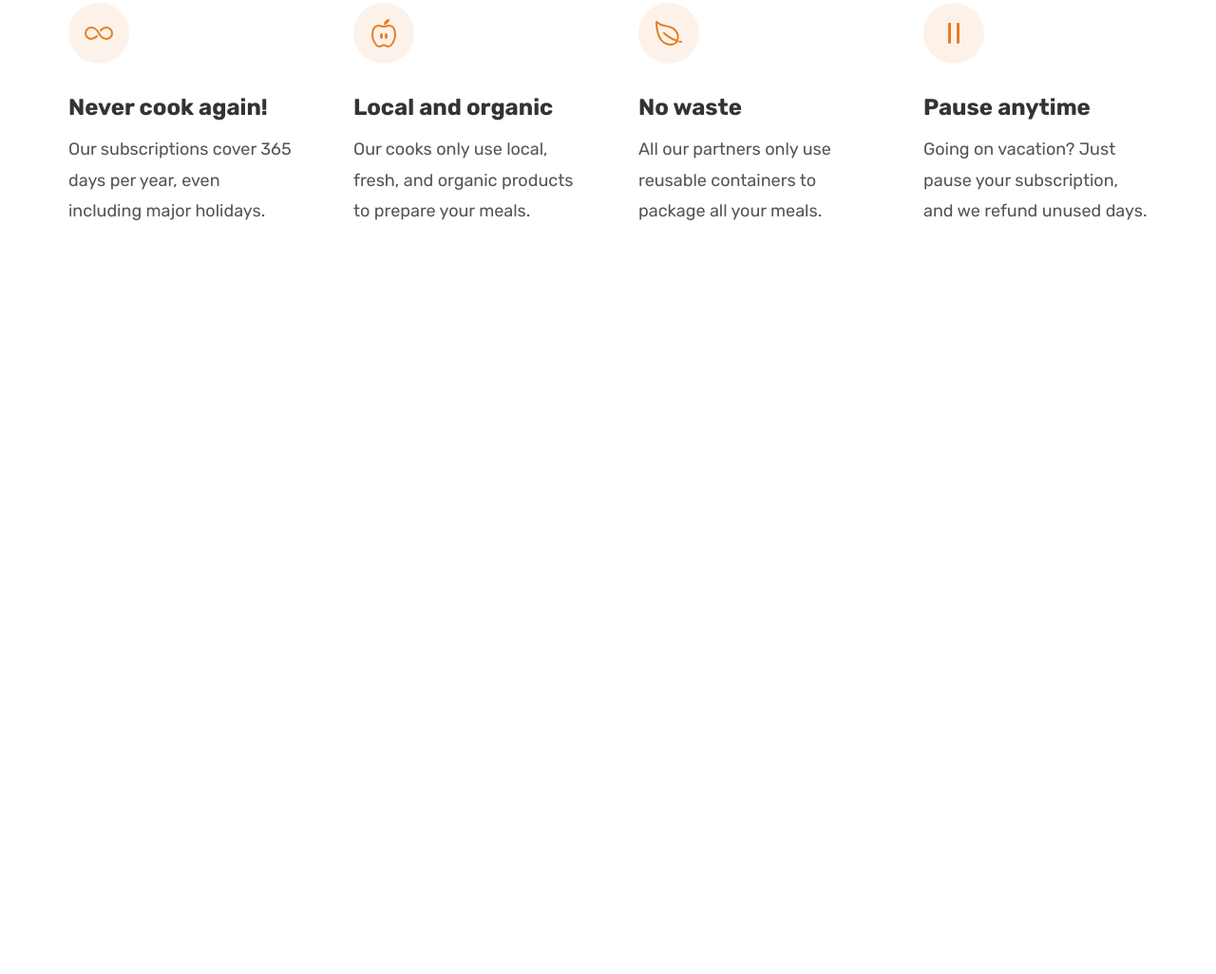
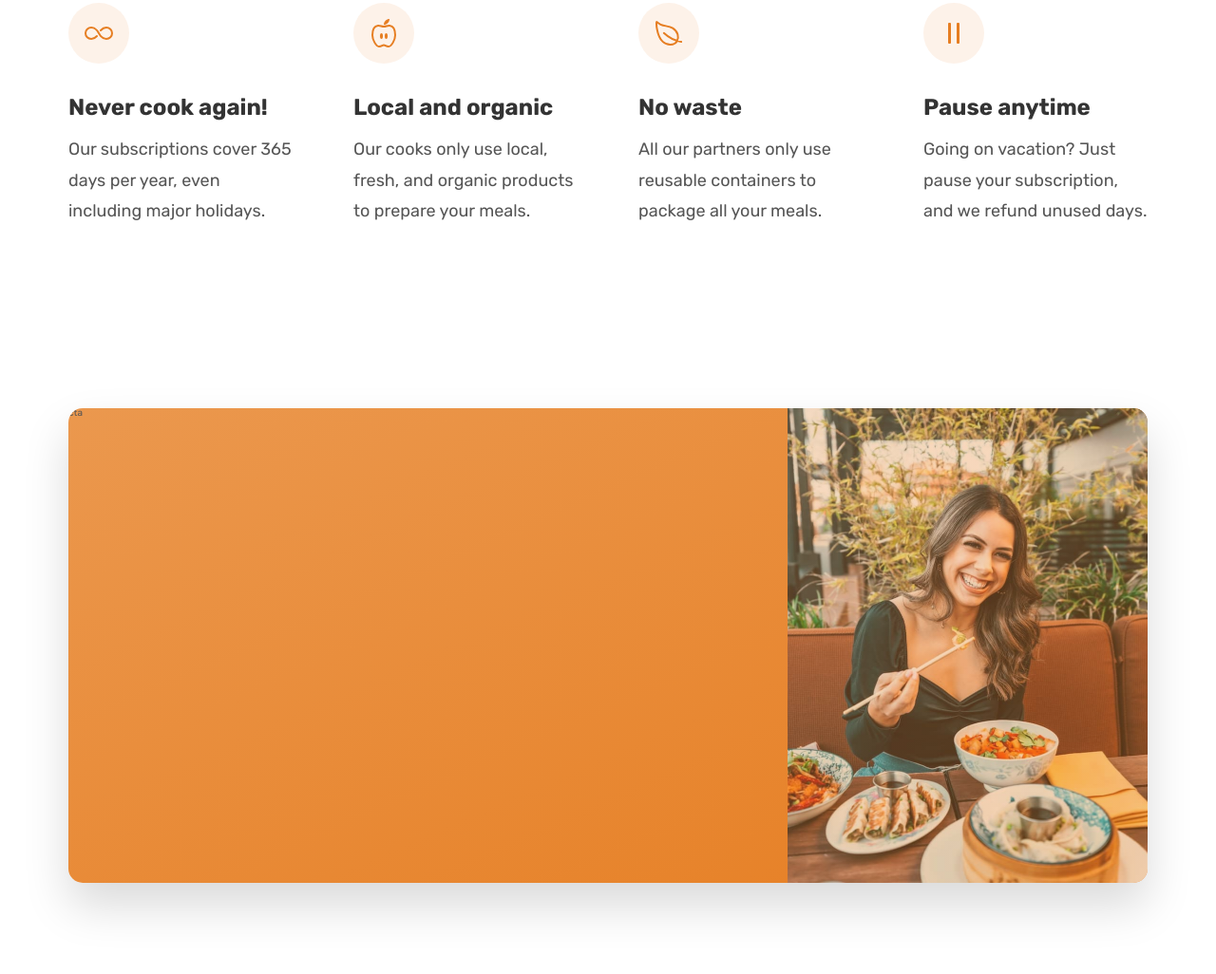
Before and after one commit to Armin-Fullstack/Omniburger, a plain HTML site: page index.html in a window 1280 px wide. Shown: the part 5781-6807 px from the top of the page at 95% size. Before the commit the page ends 6115 px from the top, so only its background shows below. Drawn offline with nearby package versions, Linux system fonts and the light colour scheme.

Commit message:
feat: created CTA image box

```diff
--- a/css/general.css
+++ b/css/general.css
@@ -23,12 +23,13 @@
 
   --- 3. COLORS
   -Primary: #e67e22
-  -Tints: #fdf2e9 #fae5d3
+  -Tints: #fdf2e9 #fae5d3 #eb984e
   -Shades: #cf711f
   -Accents
   -Grays: #6f6f6f #555 #333
 
   --- 4. SHADOWAS
+  0 2.4rem 4.8rem rgba(0, 0, 0, 0.075);
   --- 5. BORDER RADIUS
     Default: 9px
     Medium: 11px
--- a/css/style.css
+++ b/css/style.css
@@ -379,3 +379,25 @@ margin-bottom: 1.6rem;
   font-size: 1.8rem;
   line-height: 1.8;
 }
+/********************/
+/* CTA SECTION */
+/********************/
+.cta-section {
+  padding: 9.6rem 0;
+}
+.cta {
+  display: grid;
+  grid-template-columns: 2fr 1fr;
+  background-image: linear-gradient(to right bottom , #eb984e , #e67e22);
+ box-shadow: 0 2.4rem 4.8rem rgba(0, 0, 0, 0.15);
+ border-radius: 15px;
+ overflow: hidden;
+
+
+ height: 50rem
+}
+.cta-image-box {
+  background-image: linear-gradient(to right bottom , rgba(235, 151, 78, 0.35) , rgba(230, 125, 34, 0.35)) , url("../img/eating.jpg");
+  background-position: center;
+  background-size: cover;
+}
--- a/index.html
+++ b/index.html
@@ -301,6 +301,16 @@
         </div>
       </div>
     </section>
+    <!-- CTA section  -->
+    <div class="cta-section">
+      <div class="container">
+        <!-- fix: padding of the container is the No long effecting in this box anymore -->
+        <div class="cta">
+          <div>cta</div>
+          <div class="cta-image-box" role="img" aria-label="Woman enjoying food"></div>
+        </div>
+      </div>
+    </div>
 </main>
 </body>
 </html>
```
